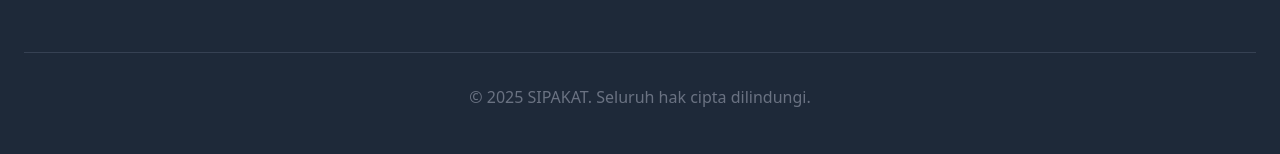
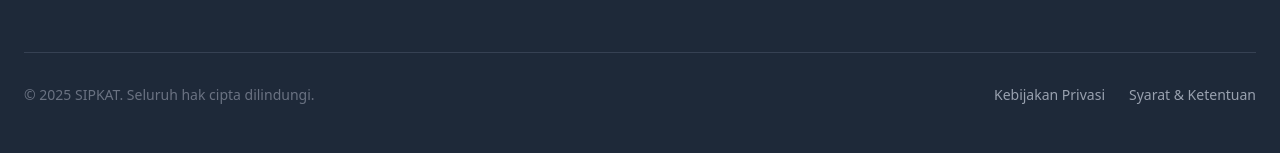
Before and after one commit to RiyanTriadi/sipikat, a Next.js app in the folder sipikat-frontend/: page / in a window 1280 px wide. Shown: the part 1494-1648 px from the top of the page. Built offline with nearby package versions, Linux system fonts and the light colour scheme; no server answers.

Commit message:
Menambahkan Privacy & Policy

```diff
--- a/sipikat-frontend/src/components/user/ArticleCard.jsx
+++ b/sipikat-frontend/src/components/user/ArticleCard.jsx
@@ -1,13 +1,17 @@
 import Link from 'next/link';
-import ImageWithFallback from '@/app/(user)/artikel/ImageWithFallback';
+import ImageWithFallback from '@/components/user/ImageWithFallback';
+
+// Definisikan base URL untuk API dan aset statis
+const API_BASE_URL = process.env.NEXT_PUBLIC_API_URL || 'http://localhost:5000';
 
 export default function ArticleCard({ article }) {
     if (!article || !article.slug || !article.id) {
         return null;
     }
 
+    // Perbaikan: Gunakan API_BASE_URL untuk membuat URL gambar yang lengkap
     const imageUrl = article.gambar
-        ? `/${article.gambar}`
+        ? `${API_BASE_URL}${article.gambar}`
         : 'https://placehold.co/600x400/e2e8f0/e2e8f0?text=Gambar';
 
     return (
@@ -24,7 +28,7 @@ export default function ArticleCard({ article }) {
                 </div>
                 <div className="p-6 flex-grow flex flex-col justify-between">
                     <div>
-                        <h2 className="text-xl font-bold text-gray-800 mb-2 group-hover:text-blue-700 transition duration-200 leading-tight">
+                        <h2 className="text-xl font-bold text-gray-800 mb-2 group-hover:text-indigo-700 transition duration-200 leading-tight">
                             {article.judul}
                         </h2>
                     </div>
--- a/sipikat-frontend/src/components/user/Footer.jsx
+++ b/sipikat-frontend/src/components/user/Footer.jsx
@@ -32,10 +32,23 @@ const Footer = () => {
                            </li>
                       </ul>
                    </div>
+
+                        {/* Anda bisa menambahkan kolom ketiga di sini jika perlu */}
                  </div>
 
-                <div className="mt-12 border-t border-gray-700 pt-8 text-center text-gray-500">
-                    <p>&copy; {new Date().getFullYear()} SIPAKAT. Seluruh hak cipta dilindungi.</p>
+                 {/* --- BAGIAN YANG DIPERBARUI --- */}
+                 <div className="mt-12 flex flex-col items-center border-t border-gray-700 pt-8 sm:flex-row sm:justify-between">
+                   <p className="text-sm text-gray-500 order-2 sm:order-1 mt-4 sm:mt-0">
+                      &copy; {new Date().getFullYear()} SIPKAT. Seluruh hak cipta dilindungi.
+                   </p>
+                   <div className="flex space-x-6 order-1 sm:order-2 text-sm">
+                      <Link href="/kebijakan-privasi" className="text-gray-400 hover:text-indigo-400 transition-colors">
+                           Kebijakan Privasi
+                      </Link>
+                      <Link href="/syarat-ketentuan" className="text-gray-400 hover:text-indigo-400 transition-colors">
+                           Syarat & Ketentuan
+                      </Link>
+                   </div>
                  </div>
               </div>
            </footer>
--- /dev/null
+++ b/sipikat-frontend/src/components/user/ImageWithFallback.jsx
@@ -0,0 +1,27 @@
+'use client';
+
+import { useState, useEffect } from 'react';
+import Image from 'next/image';
+
+const ImageWithFallback = (props) => {
+    const { src, fallbackSrc, ...rest } = props;
+    const [error, setError] = useState(null);
+
+    useEffect(() => {
+        setError(null);
+    }, [src]);
+
+    return (
+        <Image
+            width={600}
+            height={400}
+            alt={props.alt || 'article image'}
+            onError={setError}
+            src={error ? (fallbackSrc || 'https://placehold.co/600x400/e2e8f0/e2e8f0?text=Gambar') : src}
+            {...rest}
+            unoptimized
+        />
+    );
+};
+
+export default ImageWithFallback;
```
Lines whose indentation alone changed are shown as unchanged.
